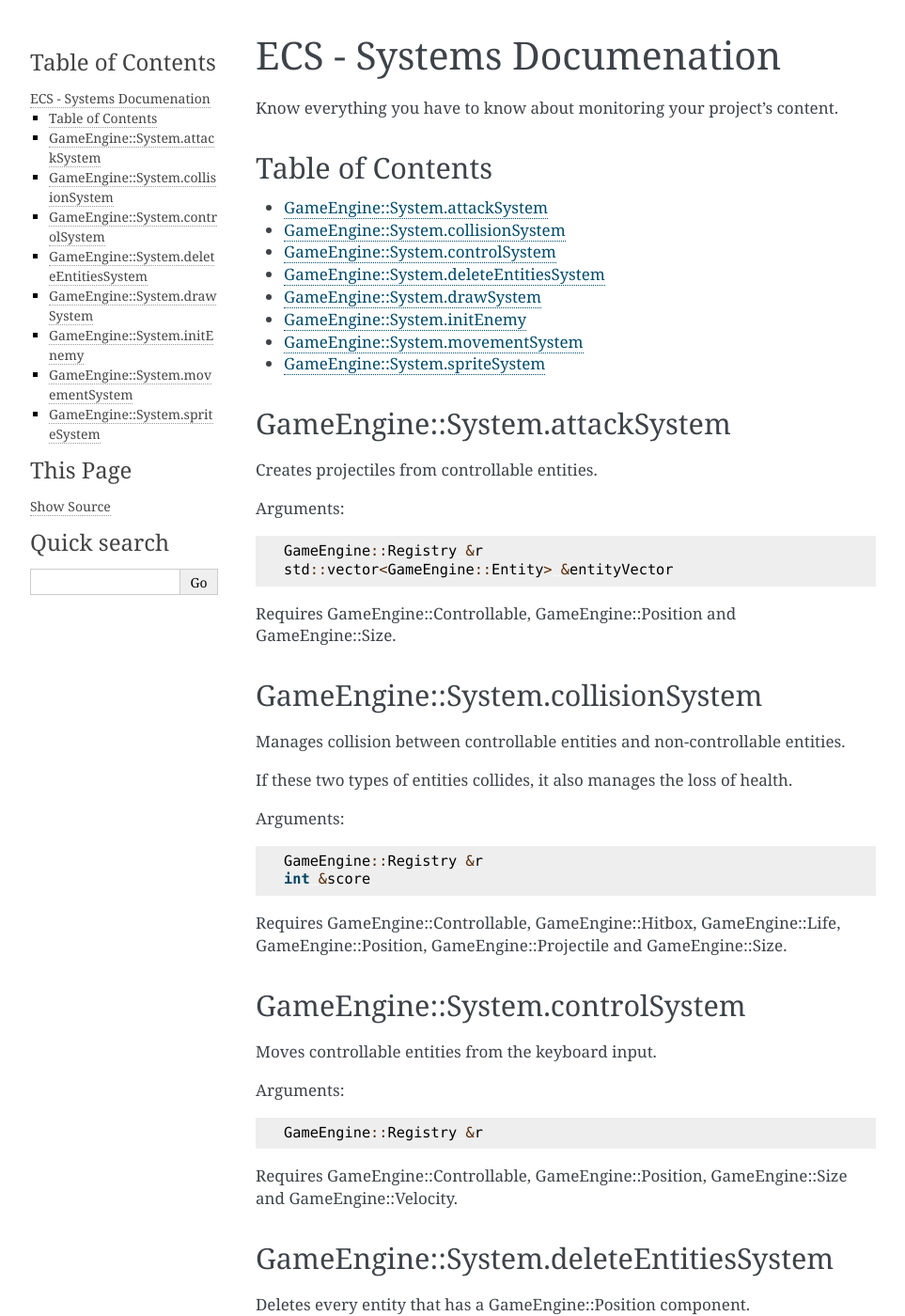
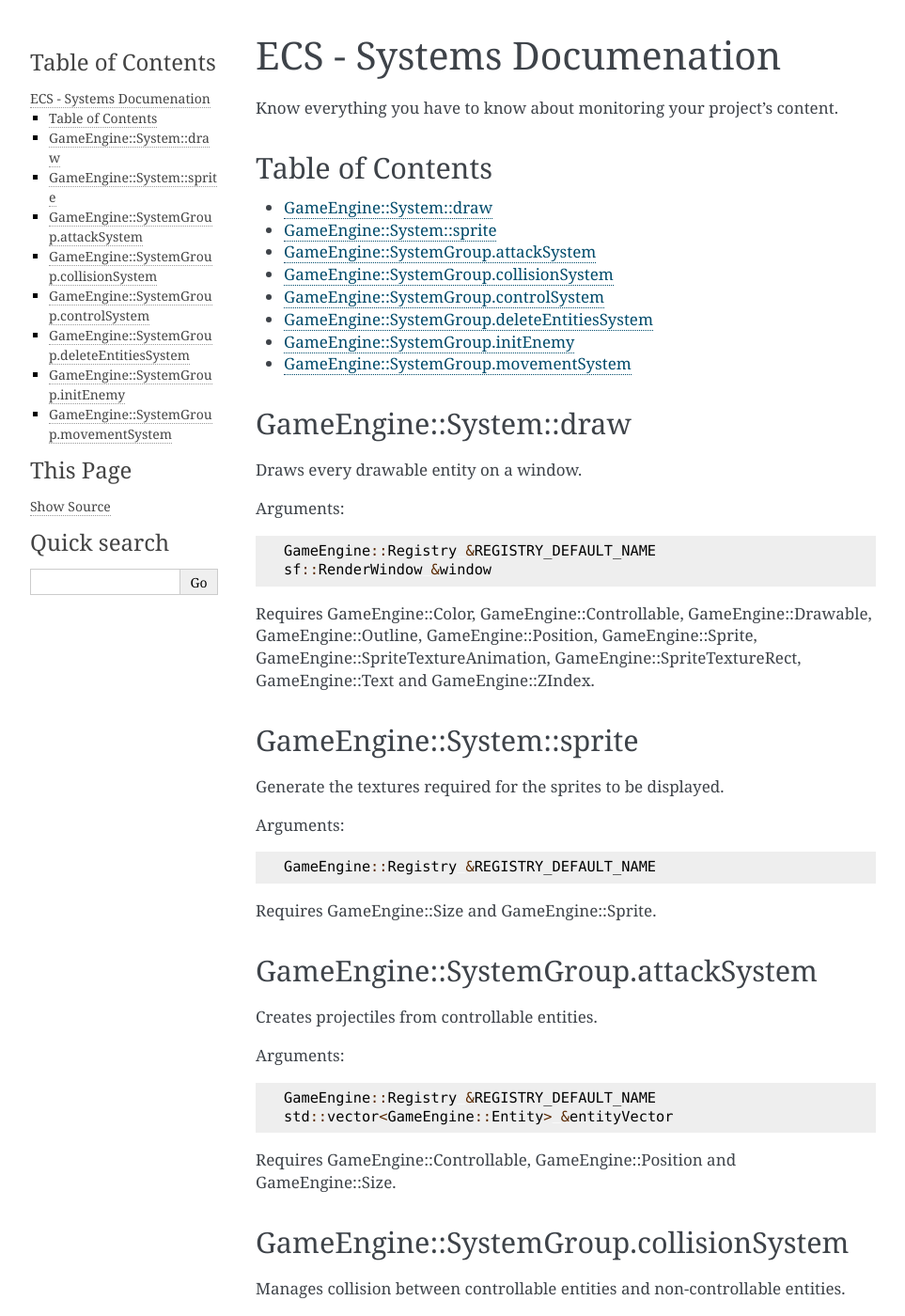
Before and after one commit to Hinivir/R-Touhou, a Sphinx documentation site: the page built from docs/source/ecs/documentation/systems.rst, in a window 1280 px wide and 1400 px high. Shown: the whole window at 94% size, without its empty margins (148-1111 px from the left). Built offline with Sphinx 7.4.7, drawn with Linux system fonts in a browser that asks for light colours; some of the changed text lies outside the part shown.

Commit message:
docs: updating Systems documentation

```diff
--- a/docs/source/ecs/documentation/systems.rst
+++ b/docs/source/ecs/documentation/systems.rst
@@ -8,16 +8,43 @@ Know everything you have to know about monitoring your project's content.
 Table of Contents
 -----------------
 
-- `GameEngine::System.attackSystem`_
-- `GameEngine::System.collisionSystem`_
-- `GameEngine::System.controlSystem`_
-- `GameEngine::System.deleteEntitiesSystem`_
-- `GameEngine::System.drawSystem`_
-- `GameEngine::System.initEnemy`_
-- `GameEngine::System.movementSystem`_
-- `GameEngine::System.spriteSystem`_
+- `GameEngine::System::draw`_
+- `GameEngine::System::sprite`_
+- `GameEngine::SystemGroup.attackSystem`_
+- `GameEngine::SystemGroup.collisionSystem`_
+- `GameEngine::SystemGroup.controlSystem`_
+- `GameEngine::SystemGroup.deleteEntitiesSystem`_
+- `GameEngine::SystemGroup.initEnemy`_
+- `GameEngine::SystemGroup.movementSystem`_
 
-GameEngine::System.attackSystem
+GameEngine::System::draw
+-----------------
+
+Draws every drawable entity on a window.
+
+Arguments:
+
+.. code:: cpp
+
+    GameEngine::Registry &REGISTRY_DEFAULT_NAME
+    sf::RenderWindow &window
+
+Requires GameEngine::Color, GameEngine::Controllable, GameEngine::Drawable, GameEngine::Outline, GameEngine::Position, GameEngine::Sprite, GameEngine::SpriteTextureAnimation, GameEngine::SpriteTextureRect, GameEngine::Text and GameEngine::ZIndex.
+
+GameEngine::System::sprite
+-----------------
+
+Generate the textures required for the sprites to be displayed.
+
+Arguments:
+
+.. code:: cpp
+
+    GameEngine::Registry &REGISTRY_DEFAULT_NAME
+
+Requires GameEngine::Size and GameEngine::Sprite.
+
+GameEngine::SystemGroup.attackSystem
 -----------------
 
 Creates projectiles from controllable entities.
@@ -26,12 +53,12 @@ Arguments:
 
 .. code:: cpp
 
-    GameEngine::Registry &r
+    GameEngine::Registry &REGISTRY_DEFAULT_NAME
     std::vector<GameEngine::Entity> &entityVector
 
 Requires GameEngine::Controllable, GameEngine::Position and GameEngine::Size.
 
-GameEngine::System.collisionSystem
+GameEngine::SystemGroup.collisionSystem
 -----------------
 
 Manages collision between controllable entities and non-controllable entities.
@@ -42,12 +69,12 @@ Arguments:
 
 .. code:: cpp
 
-    GameEngine::Registry &r
+    GameEngine::Registry &REGISTRY_DEFAULT_NAME
     int &score
 
 Requires GameEngine::Controllable, GameEngine::Hitbox, GameEngine::Life, GameEngine::Position, GameEngine::Projectile and GameEngine::Size.
 
-GameEngine::System.controlSystem
+GameEngine::SystemGroup.controlSystem
 -----------------
 
 Moves controllable entities from the keyboard input.
@@ -56,11 +83,11 @@ Arguments:
 
 .. code:: cpp
 
-    GameEngine::Registry &r
+    GameEngine::Registry &REGISTRY_DEFAULT_NAME
 
 Requires GameEngine::Controllable, GameEngine::Position, GameEngine::Size and GameEngine::Velocity.
 
-GameEngine::System.deleteEntitiesSystem
+GameEngine::SystemGroup.deleteEntitiesSystem
 -----------------
 
 Deletes every entity that has a GameEngine::Position component.
@@ -69,25 +96,11 @@ Arguments:
 
 .. code:: cpp
 
-    GameEngine::Registry &r
+    GameEngine::Registry &REGISTRY_DEFAULT_NAME
 
 Requires GameEngine::Position.
 
-GameEngine::System.drawSystem
------------------
-
-Draws every drawable entity on a window.
-
-Arguments:
-
-.. code:: cpp
-
-    GameEngine::Registry &r
-    sf::RenderWindow &window
-
-Requires GameEngine::Color, GameEngine::Controllable, GameEngine::Drawable, GameEngine::Outline, GameEngine::Position, GameEngine::Sprite, GameEngine::SpriteTextureAnimation, GameEngine::SpriteTextureRect, GameEngine::Text and GameEngine::ZIndex.
-
-GameEngine::System.initEnemy
+GameEngine::SystemGroup.initEnemy
 -----------------
 
 Creates a new entity enemy. It will spawn at a random y (vertical) position.
@@ -96,11 +109,11 @@ Arguments:
 
 .. code:: cpp
 
-    GameEngine::Registry &r
+    GameEngine::Registry &REGISTRY_DEFAULT_NAME
 
 Requires GameEngine::Controllable, GameEngine::Hitbox, GameEngine::Path, GameEngine::Position and GameEngine::Projectile.
 
-GameEngine::System.movementSystem
+GameEngine::SystemGroup.movementSystem
 -----------------
 
 Moves every entity based on their velocity.
@@ -109,19 +122,6 @@ Arguments:
 
 .. code:: cpp
 
-    GameEngine::Registry &r
+    GameEngine::Registry &REGISTRY_DEFAULT_NAME
 
 Requires GameEngine::Controllable, GameEngine::Path, GameEngine::Position, GameEngine::Projectile, GameEngine::Size and GameEngine::Velocity.
-
-GameEngine::System.spriteSystem
------------------
-
-Generate the textures required for the sprites to be displayed.
-
-Arguments:
-
-.. code:: cpp
-
-    GameEngine::Registry &r
-
-Requires GameEngine::Size and GameEngine::Sprite.
```
